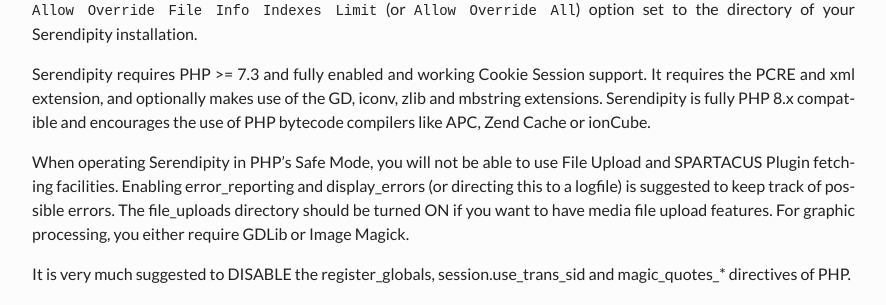
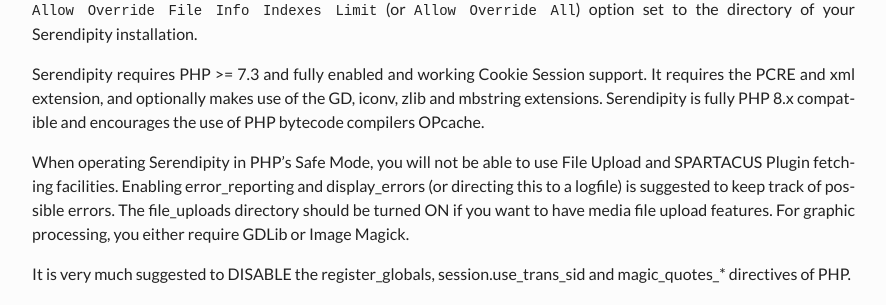
Before and after one commit to s9y/s9y.github.io, a Jekyll site: the page built from docs/users/getting-started/fresh-installation.md, in a window 1280 px wide and 900 px high, scrolled down 1029 px. Shown: the part 196-501 px from the top of the window, without its empty margins (339-1225 px from the left). Built offline with Jekyll 4.4.1, drawn with Linux system fonts in a browser that asks for light colours.

Commit message:
[TASK] Clarifies OPcache statement, thanks to hannob
refs #93

```diff
--- a/docs/users/getting-started/fresh-installation.md
+++ b/docs/users/getting-started/fresh-installation.md
@@ -22,7 +22,7 @@ Serendipity is tailored for the Apache Webserver. However, people are successful
 
 For full operation, Serendipity relies on .htaccess files that your Virtual Host must allow. For Apache, this requires the `Allow Override File Info Indexes Limit` (or `Allow Override All`) option set to the directory of your Serendipity installation.
 
-Serendipity requires PHP \>= 7.3 and fully enabled and working Cookie Session support. It requires the PCRE and xml extension, and optionally makes use of the GD, iconv, zlib and mbstring extensions. Serendipity is fully PHP 8.x compatible and encourages the use of PHP bytecode compilers like APC, Zend Cache or ionCube.
+Serendipity requires PHP \>= 7.3 and fully enabled and working Cookie Session support. It requires the PCRE and xml extension, and optionally makes use of the GD, iconv, zlib and mbstring extensions. Serendipity is fully PHP 8.x compatible and encourages the use of PHP bytecode compilers OPcache.
 
 When operating Serendipity in PHP's Safe Mode, you will not be able to use File Upload and SPARTACUS Plugin fetching facilities. Enabling error\_reporting and display\_errors (or directing this to a logfile) is suggested to keep track of possible errors. The file\_uploads directory should be turned ON if you want to have media file upload features. For graphic processing, you either require GDLib or Image Magick.
 
```
